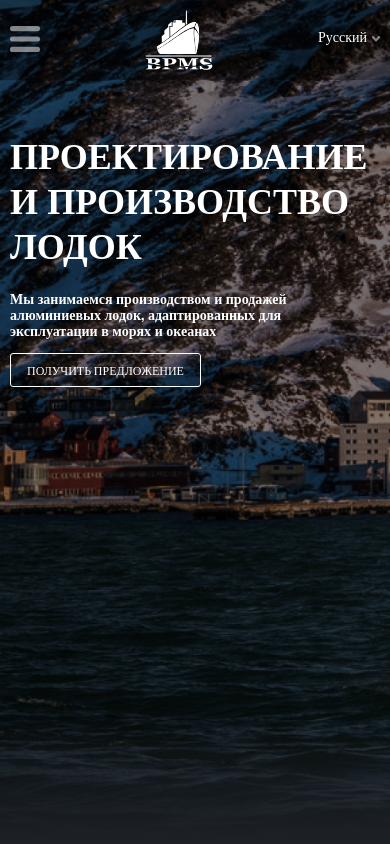
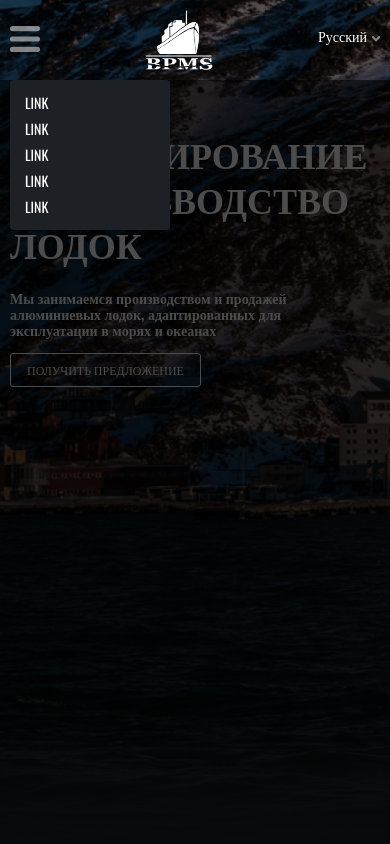
Before and after one commit to amckey/BPMS, a React (Create React App) app: page / in a window 390 px wide. Both pictures are taken after a click on the picture 25 px from the left and 38 px from the top of the page. Shown: the top 844 px of the page. Built offline with nearby package versions, Linux system fonts and the light colour scheme.

Commit message:
Modal for form

```diff
--- a/src/components/ContactUs/ContactUs.js
+++ b/src/components/ContactUs/ContactUs.js
@@ -1,15 +1,38 @@
-import React from 'react';
+import React, {useState} from 'react';
 import styles from './ContactUs.module.scss';
 import {useMediaQuery} from 'react-responsive';
+import MessageModal from "../MessageModal/MessageModal";
+import Cross from "../../assets/cross.svg";
+import Tick from "../../assets/tick.svg";
 
 const ContactUs = () => {
     const isMobile = useMediaQuery({maxWidth: 767});
-    const handleSubmit = () => {
-        // e.preventDefault();
-        console.log('SENT');
+    const [toggleModal, setToggleModal] = useState(true);
+    const handleSubmit = (e) => {
+        e.preventDefault();
+        setToggleModal(true);
     }
+
     return (
         <div className={styles.contact}>
+            {toggleModal && <div className={styles.contact_overlay} onClick={() => setToggleModal(false)}></div>}
+            {toggleModal && <div className={styles.contact_modal}>
+                <div className={styles.modal}>
+                    <div className={styles.modal_cross}>
+                        <img src={Cross} alt="cross"/>
+                    </div>
+                    <h3>Сообщение отправлено!</h3>
+                    <div className={styles.modal_img}>
+                        <img src={Tick} alt="tick"/>
+                    </div>
+                    <p>
+                        Мы получили ваше сообщение и свяжемся с вами в течение следующих 24 часов!
+                    </p>
+                    <div className={styles.modal_button}>
+                        <button>OK</button>
+                    </div>
+                </div>
+            </div>}
             <div className={styles.contact_container}>
                 <h2>Связаться с нами</h2>
                 <div className={styles.contact_form}>
@@ -20,8 +43,8 @@ const ContactUs = () => {
                     >
                     </iframe>
                     <form
-                        action="https://docs.google.com/forms/u/0/d/e/1FAIpQLSc893qm2MIGNwGzcMpxeQLebiMbkXw3-1qtg8t2BMeK5Wdv_g/formResponse"
-                        method="post"
+                        // action="https://docs.google.com/forms/u/0/d/e/1FAIpQLSc893qm2MIGNwGzcMpxeQLebiMbkXw3-1qtg8t2BMeK5Wdv_g/formResponse"
+                        // method="post"
                         target="hidden_iframe"
                         onSubmit={handleSubmit}>
                         {!isMobile ? <div className={styles.form_name}>
--- a/src/components/ContactUs/ContactUs.module.scss
+++ b/src/components/ContactUs/ContactUs.module.scss
@@ -4,10 +4,27 @@
   height: 700px;
   background-color: #171a1e;
   padding: 40px 0 80px 0;
+  position: relative;
   @include sm {
     height: unset;
     min-height: 100vh;
     padding: 30px 0;
+  }
+  &_overlay {
+    background-color: rgba(#1d2025,.5);
+    z-index: 2;
+    position: absolute;
+    top: 0;
+    left: 0;
+    right: 0;
+    bottom: 0;
+  }
+  &_modal {
+    position: absolute;
+    left: 50%;
+    top: 50%;
+    transform: translate(-50%, -50%);
+    z-index: 5;
   }
   &_container {
     @include container;
--- a/src/components/Header/Header.js
+++ b/src/components/Header/Header.js
@@ -8,6 +8,7 @@ import Burger from '../../assets/burger.svg';
 const Header = () => {
     const isMobile = useMediaQuery({maxWidth: 767});
     const [toggleLanguages,setToggleLanguages] = useState(false);
+    const [toggleBurger, setToggleBurger] = useState(false);
     const [language, setLanguage] = useState('Русский');
     const nav = [
         {
@@ -58,12 +59,21 @@ const Header = () => {
     const handleToggleLanguages = () => {
         setToggleLanguages(!toggleLanguages);
     }
+    const handleToggleBurger = () => {
+        setToggleBurger(!toggleBurger);
+    }
 
     return (
         <header className={styles.header}>
+            {toggleBurger ? <div className={styles.overlay} id="overlay" onClick={handleToggleBurger}></div> : null}
             <div className={styles.header_container}>
                 {isMobile && <div className={styles.header_burger}>
-                    <img src={Burger} alt="burger"/>
+                    <img src={Burger} alt="burger" onClick={handleToggleBurger}/>
+                    <div className={styles.toggle_burger} style={toggleBurger ? {opacity: 1} : {opacity: 0, top:'20px', zIndex: '-3'}}>
+                        <ul>
+                            {navList}
+                        </ul>
+                    </div>
                 </div>}
                 <div className={styles.header_logo}>
                     <img src={Logo} alt="logo"/>
--- a/src/components/Header/Header.module.scss
+++ b/src/components/Header/Header.module.scss
@@ -5,8 +5,18 @@
   height: 100px;
   padding: 10px 0;
   z-index: 5;
+  position: relative;
   @include sm {
     height: 80px;
+  }
+  .overlay {
+    position: absolute;
+    top: 80px;
+    left: 0;
+    right: 0;
+    height: 1000vh;
+    background-color: rgba(#000, .7);
+    z-index: 2;
   }
   &_container {
     @include container;
@@ -16,6 +26,38 @@
   }
   &_burger {
     cursor: pointer;
+    position: relative;
+    .toggle_burger {
+      position: absolute;
+      top: 54px;
+      left: 0;
+      z-index: 3;
+      height: 0;
+      transition: all .3s;
+      ul {
+        max-height: 250px;
+        overflow-y: scroll;
+        background-color: #1d2025;
+        width: 200px;
+        max-width: 160px;
+        padding: 10px;
+        border-radius: 4px;
+      }
+      li {
+        cursor: pointer;
+        transition: all 0.3s;
+        padding: 5px;
+        font-size: 14px;
+        text-transform: uppercase;
+        &:last-of-type {
+          margin-bottom: 0;
+        }
+        &:hover {
+          background-color: rgba(#fff, .1);
+          color: #fff;
+        }
+      }
+    }
   }
   &_logo {
     cursor: pointer;
--- /dev/null
+++ b/src/components/MessageModal/MessageModal.js
@@ -0,0 +1,27 @@
+import React from 'react';
+import styles from './MessageModal.module.scss';
+import Tick from '../../assets/tick.svg';
+import Cross from '../../assets/cross.svg';
+
+
+const MessageModal = () => {
+    return (
+        <div className={styles.modal}>
+            <div className={styles.modal_cross}>
+                <img src={Cross} alt="cross"/>
+            </div>
+            <h3>Сообщение отправлено!</h3>
+            <div className={styles.modal_img}>
+                <img src={Tick} alt="tick"/>
+            </div>
+            <p>
+                Мы получили ваше сообщение и свяжемся с вами в течение следующих 24 часов!
+            </p>
+            <div className={styles.modal_button}>
+                <button>OK</button>
+            </div>
+        </div>
+    )
+}
+
+export default MessageModal;
--- /dev/null
+++ b/src/components/MessageModal/MessageModal.module.scss
@@ -0,0 +1,36 @@
+@import "../../styles/mixins";
+
+.modal {
+  width: 500px;
+  height: 400px;
+display: flex;
+flex-direction: column;
+background-color: #1d2025;
+border-radius: 10px;
+z-index: 5;
+box-shadow: 0 4px 10px rgba(black, 0.5);
+position: relative;
+padding: 25px 80px 40px 80px;
+justify-content: space-between;
+text-align: center;
+h3 {
+  font-size: 24px;
+}
+p {
+  font-size: 14px;
+  line-height: 20px;
+}
+&_cross {
+  cursor: pointer;
+  position: absolute;
+  top: 20px;
+  right: 20px;
+}
+&_button {
+  button {
+    @include blue_button;
+    border: 1px solid #52d1e0;
+    width: 100px;
+  }
+}
+}
```
Also changed, not shown: src/assets/cross.svg (added), src/assets/tick.svg (added).
